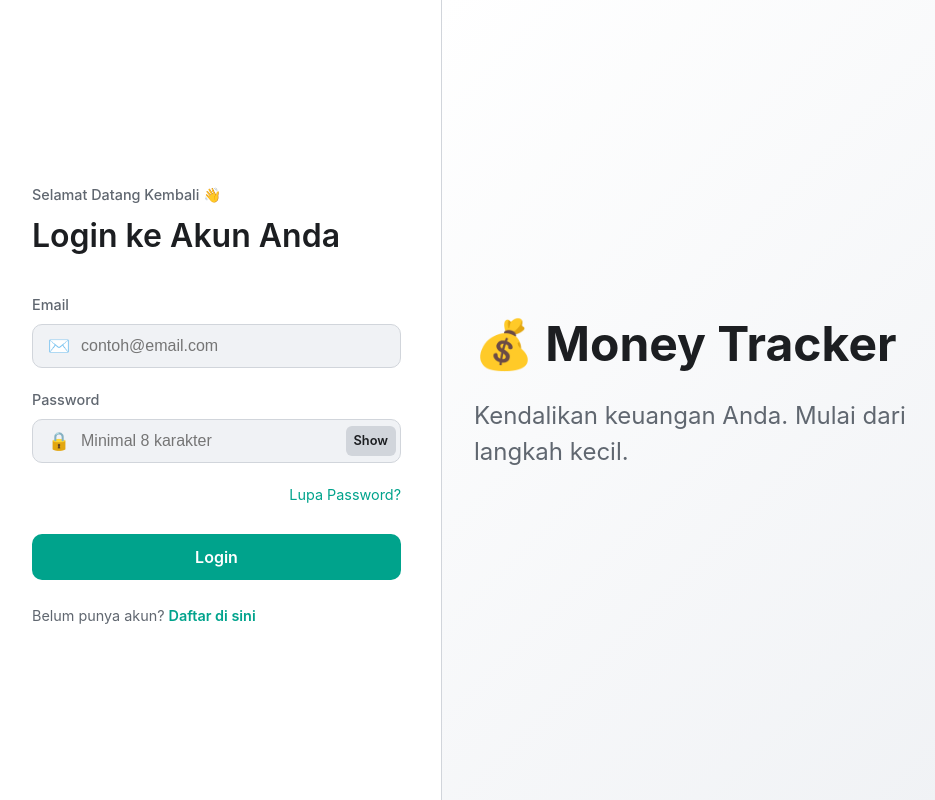
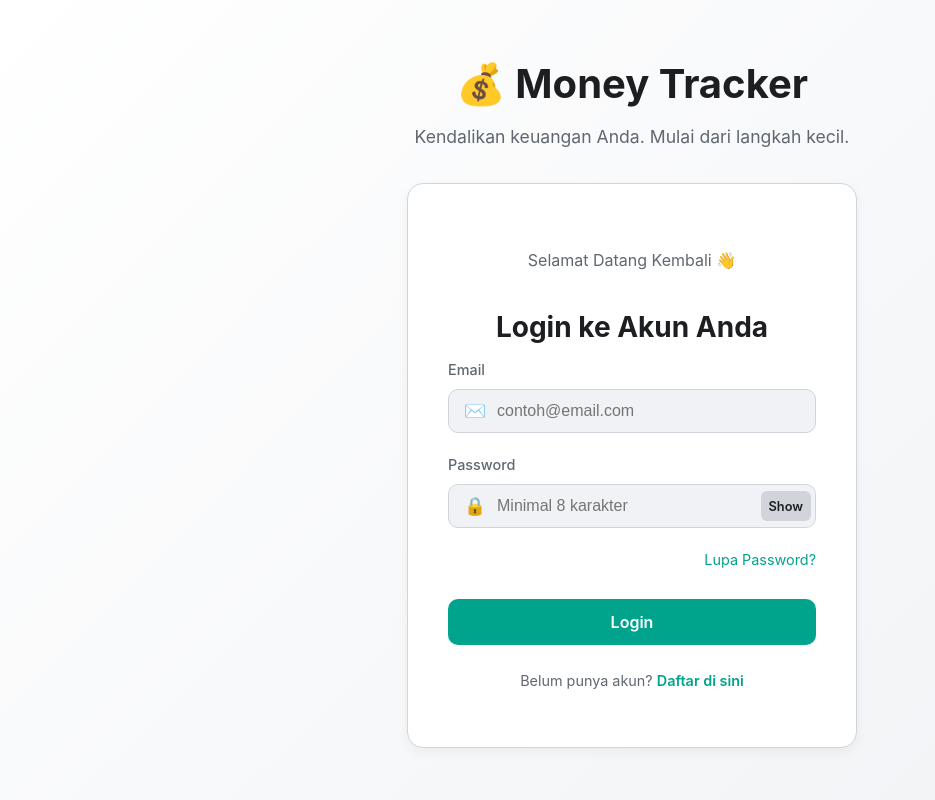
Before and after one commit to naanas/money-tracker-frontend, a React (Vite) app: page /login in a window 1280 px wide. Shown: the whole page, without its empty margins (8-943 px from the left). Built offline with nearby package versions, Linux system fonts and the light colour scheme; no server answers.

Commit message:
login modif

```diff
--- a/src/components/AuthLayout.jsx
+++ b/src/components/AuthLayout.jsx
@@ -15,27 +15,26 @@ const AuthLayout = () => {
     return <Navigate to="/dashboard" replace />;
   }
 
-  // Jika belum login, tampilkan layout sidebar form
-  // dan render halaman (Login atau Register) di dalamnya
+  // === [MODIFIKASI] Layout diubah menjadi satu kolom terpusat ===
   return (
     <div className="auth-layout">
-      <div className="auth-sidebar">
-        <div className="auth-form-container">
-          <Outlet /> {/* Ini akan merender Login.jsx atau Register.jsx */}
-        </div>
-      </div>
+      <div className="auth-container">
 
-      {/* === [PERUBAHAN DI SINI] === */}
-      <div className="auth-main-content">
-        {/* Tambahkan elemen branding di sisi kanan */}
-        <div className="auth-branding">
+        {/* 1. Branding dipindah ke atas */}
+        <div className="auth-branding-top">
           <h1>💰 Money Tracker</h1>
           <p>Kendalikan keuangan Anda. Mulai dari langkah kecil.</p>
         </div>
+
+        {/* 2. Form (Login/Register) di dalam card */}
+        <div className="auth-card">
+          <Outlet /> {/* Ini akan merender Login.jsx atau Register.jsx */}
+        </div>
+
       </div>
-      {/* === [AKHIR PERUBAHAN] === */}
     </div>
   );
+  // === [AKHIR MODIFIKASI] ===
 };
 
 export default AuthLayout;
--- a/src/index.css
+++ b/src/index.css
@@ -104,43 +104,90 @@ a {
   transition: color 0.2s ease-in-out, background-color 0.2s ease-in-out;
 }
 
-/* === AUTH LAYOUT (LOGIN/REGISTER) === */
+/* === [MODIFIKASI] AUTH LAYOUT (LOGIN/REGISTER) === */
 .auth-layout {
   display: flex;
+  flex-direction: column; /* Mengatur tumpukan vertikal */
+  align-items: center;    /* Pusatkan horizontal */
+  justify-content: center; /* Pusatkan vertikal */
   width: 100%;
-  height: 100vh;
-}
-.auth-sidebar {
+  min-height: 100vh; /* Pastikan mengisi layar */
+  padding: 2rem;          /* Beri padding untuk mobile */
+  background: var(--gradient-auth); /* Gunakan gradient di seluruh latar */
+  transition: background-image 0.3s ease;
+}
+
+/* [BARU] Container untuk branding dan card */
+.auth-container {
   width: 100%;
-  max-width: 450px;
+  max-width: 450px; /* Lebar maksimum konten */
+  margin: 0 auto;
+}
+
+/* [BARU] Styling untuk branding di atas */
+.auth-branding-top {
+  text-align: center;
+  margin-bottom: 2rem;
+}
+.auth-branding-top h1 {
+  font-size: 2.5rem;
+  font-weight: 700;
+  color: var(--color-text);
+  margin: 0;
+}
+.auth-branding-top p {
+  font-size: 1.1rem;
+  color: var(--color-text-muted);
+  line-height: 1.5;
+  margin-top: 0.5rem;
+}
+
+/* [BARU] Card yang membungkus form */
+.auth-card {
   background-color: var(--color-bg-medium);
-  border-right: 1px solid var(--color-border);
-  display: flex;
-  flex-direction: column;
-  justify-content: center;
+  border: 1px solid var(--color-border);
+  border-radius: var(--radius-large); /* Radius lebih besar */
   padding: 2.5rem;
-  overflow-y: auto;
-  z-index: 1;
+  box-shadow: var(--shadow-medium);
   transition: background-color 0.3s ease, border-color 0.3s ease;
 }
-.auth-form-container {
+
+:root[data-theme='light'] .auth-card {
+  box-shadow: 0 4px 12px rgba(0, 0, 0, 0.05);
+}
+
+/* [MODIFIKASI] .auth-form-container sekarang ada di dalam .auth-card */
+.auth-card .auth-form-container {
   width: 100%;
-  max-width: 400px;
-  margin: 0 auto;
-}
-.auth-form-container form {
+  max-width: 100%; /* Hapus max-width lama */
+  margin: 0;
+}
+
+.auth-card form {
   background-color: transparent;
   padding: 0;
   border: none;
   box-shadow: none;
   width: 100%;
 }
-.auth-form-container h2 {
-  text-align: left;
+
+/* [MODIFIKASI] Judul form di dalam card */
+.auth-card h2 {
+  text-align: center; /* Pusatkan judul form */
   margin-top: 0;
-  margin-bottom: 2rem;
+  margin-bottom: 0.5rem; /* Kurangi margin bawah */
   font-size: 1.75rem;
 }
+
+/* [MODIFIKASI] Welcome text di dalam card */
+.auth-card .auth-welcome {
+  text-align: center; /* Pusatkan juga */
+  font-size: 1rem;
+  font-weight: 400;
+  color: var(--color-text-muted);
+  margin-bottom: 2rem; /* Beri jarak ke form */
+}
+
 
 /* === STYLING FORM UMUM === */
 .form-group {
@@ -223,17 +270,23 @@ button:disabled {
   transform: none;
   box-shadow: none;
 }
-.auth-form-container p {
-  text-align: left;
+
+/* [MODIFIKASI] Teks link di bawah form */
+.auth-card p {
+  text-align: center; /* Pusatkan link "Daftar di sini" */
   margin-top: 1.5rem;
   font-size: 0.9rem;
   color: var(--color-text-muted);
 }
-.auth-form-container p a {
+.auth-card p a {
   color: var(--color-primary);
   text-decoration: none;
   font-weight: 500;
 }
+.auth-card p.auth-switch-page a {
+  font-weight: 600;
+}
+
 
 /* === HELPER & UTILITIES === */
 .error {
@@ -1128,16 +1181,26 @@ button:disabled {
 
 /* === MEDIA QUERIES (MOBILE) === */
 @media (max-width: 768px) {
+  /* [MODIFIKASI] Auth layout di mobile */
   .auth-layout {
-    flex-direction: column;
-  }
-  .auth-sidebar {
-    width: 100%;
+    padding: 1rem;
+    justify-content: flex-start; /* Mulai dari atas di mobile */
+    padding-top: 3rem;
+  }
+  .auth-container {
     max-width: 100%;
-    height: 100vh;
-    border-right: none;
-    padding: 1.5rem;
-  }
+  }
+  .auth-card {
+    padding: 2rem 1.5rem; /* Kurangi padding card di mobile */
+  }
+  .auth-branding-top h1 {
+    font-size: 2rem;
+  }
+  .auth-branding-top p {
+    font-size: 1rem;
+  }
+
+  /* Layout Dashboard */
   .dashboard-layout {
     flex-direction: column;
     height: auto;
@@ -1493,47 +1556,15 @@ button:disabled {
   color: var(--color-text-muted);
 }
 
-/* === ENHANCEMENT HALAMAN LOGIN === */
-.auth-main-content {
-  display: flex;
-  align-items: center;
-  justify-content: center;
-  padding: 2rem;
-  background: var(--gradient-auth);
-  transition: background-image 0.3s ease;
-}
-@media (max-width: 768px) {
-  .auth-main-content {
-    display: none;
-  }
-}
-.auth-branding {
-  max-width: 450px;
-  text-align: left;
-}
-.auth-branding h1 {
-  font-size: 3rem;
-  font-weight: 700;
-  color: var(--color-text);
-  margin: 0;
-}
-.auth-branding p {
-  font-size: 1.5rem;
-  color: var(--color-text-muted);
-  line-height: 1.5;
-  margin-top: 1rem;
-}
+/* === [MODIFIKASI] ENHANCEMENT HALAMAN LOGIN === */
+/* Style .auth-welcome sudah diatur di dalam .auth-card */
 .auth-welcome {
   font-size: 1.1rem;
   font-weight: 500;
   color: var(--color-text-muted);
   margin-bottom: 0.25rem;
 }
-.auth-form-container h2 {
-  font-size: 2rem;
-  font-weight: 600;
-  margin-bottom: 2rem;
-}
+
 .form-input-wrapper {
   position: relative;
   width: 100%;
@@ -1574,14 +1605,14 @@ button:disabled {
 .auth-forgot-password:hover {
   text-decoration: underline;
 }
+
+/* Style .auth-switch-page sudah di-handle oleh .auth-card p */
 .auth-switch-page {
   text-align: center;
   margin-top: 1.5rem;
   font-size: 1rem;
 }
-.auth-form-container p.auth-switch-page a {
-  font-weight: 600;
-}
+
 .auth-error-box {
   background-color: rgba(248, 113, 113, 0.1);
   border: 1px solid var(--color-accent-error);
@@ -1599,9 +1630,11 @@ button:disabled {
   color: var(--color-accent-error);
   font-weight: 600;
 }
-.auth-form-container p.error {
+/* Sembunyikan error default jika .auth-error-box digunakan */
+.auth-card p.error {
   display: none;
 }
+
 
 /* === SKELETON LOADING === */
 @keyframes pulse {
```
